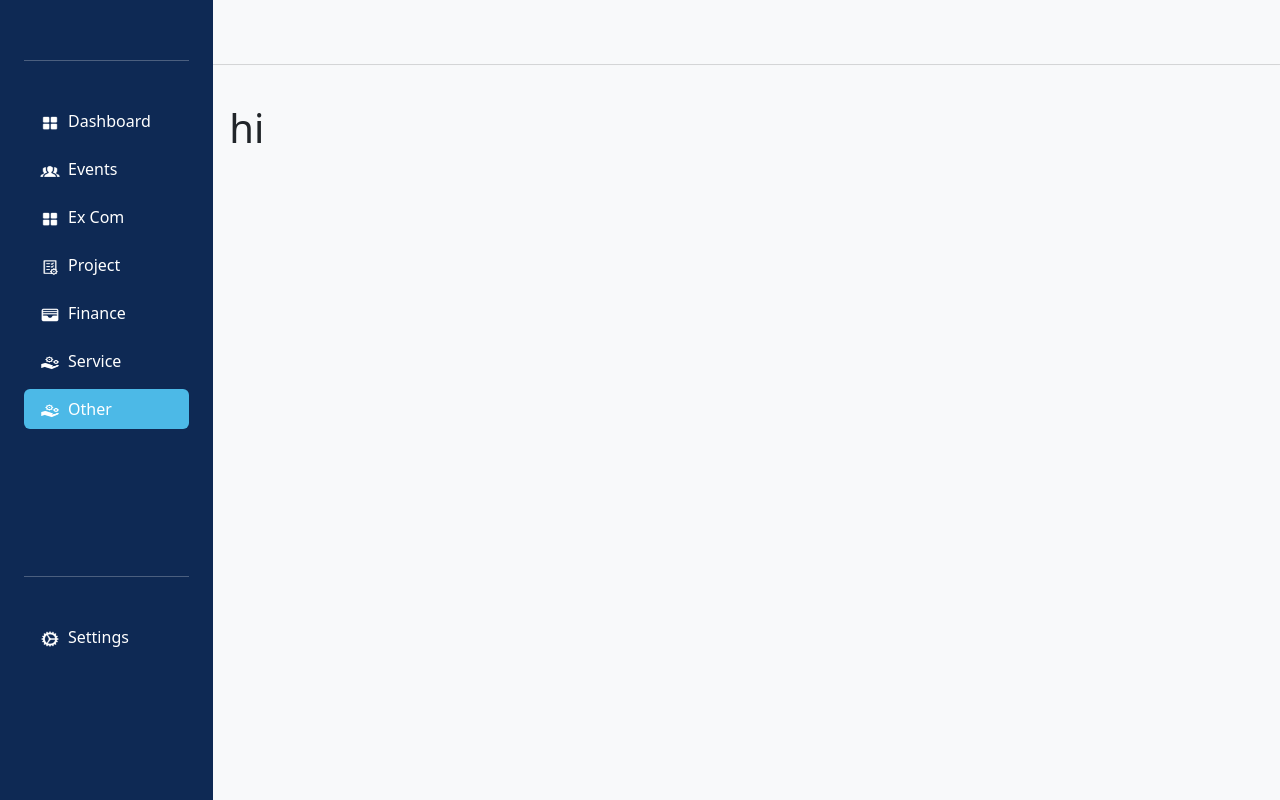
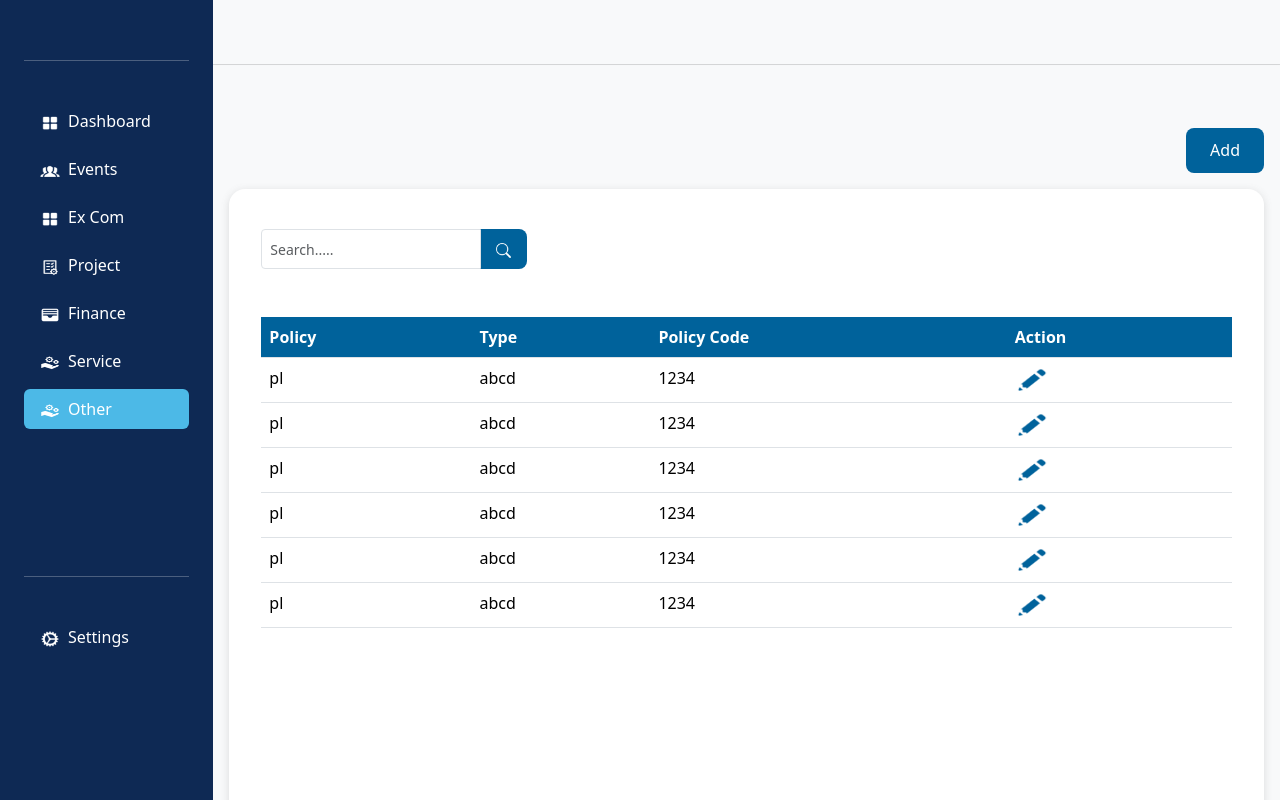
Before and after one commit to smaasath/IEEE-Student-branch-front-end, a React (Vite) app: page /dashboard/other/policy in a window 1280 px wide. Shown: the top 800 px of the page. Built offline with nearby package versions, Linux system fonts and the light colour scheme.

Commit message:
Term year page and Policy Page

```diff
--- a/src/pages/otherFlow/policyPage/policyPage.jsx
+++ b/src/pages/otherFlow/policyPage/policyPage.jsx
@@ -1,11 +1,85 @@
-import React from 'react'
+import React, { useState } from 'react';
+import CommonSearch from '../../../components/common/commonSearch/commonSearch';
+import CommonTable from '../../../components/common/commonTable/commonTable';
+import CommonPagination from '../../../components/common/commonPagination/commonPagination';
+import EditPrimary from '../../../assets/icons/editPrimary.png';
+import CommonButton from '../../../components/common/commonButton/commonButton';
 
-const policyPage = () => {
+const TermYearPage = () => {
+  const [currentPage, setCurrentPage] = useState(1);
+  const tableHeading = [
+    { label: "Policy", value: "policy" },
+    { label: "Type", value: "type" },
+    { label: "Policy Code", value: "policyCode" },
+    { label: "Action", value: "action" },
+  ];
+  const tableData = [
+    {
+      id: 1,
+      policy: "pl",
+      type: "abcd",
+      policyCode: 1234,
+      action: <img src={EditPrimary} alt="View" style={{ width: '34px', height: '28px' }} />,
+    },
+    {
+        id: 1,
+        policy: "pl",
+        type: "abcd",
+        policyCode: 1234,
+        action: <img src={EditPrimary} alt="View" style={{ width: '34px', height: '28px' }} />,
+    },
+    {
+        id: 1,
+        policy: "pl",
+        type: "abcd",
+        policyCode: 1234,
+        action: <img src={EditPrimary} alt="View" style={{ width: '34px', height: '28px' }} />,
+    },
+    {
+        id: 1,
+        policy: "pl",
+        type: "abcd",
+        policyCode: 1234,
+        action: <img src={EditPrimary} alt="View" style={{ width: '34px', height: '28px' }} />,
+    },
+    {
+        id: 1,
+        policy: "pl",
+        type: "abcd",
+        policyCode: 1234,
+        action: <img src={EditPrimary} alt="View" style={{ width: '34px', height: '28px' }} />,
+    },
+    {
+        id: 1,
+        policy: "pl",
+        type: "abcd",
+        policyCode: 1234,
+        action: <img src={EditPrimary} alt="View" style={{ width: '34px', height: '28px' }} />,
+    },
+  ];
+
   return (
-    <div>
-      <h1>hi</h1>
+    <>
+    <div className='mt-4 d-flex justify-content-end'><div><CommonButton text={"Add"} /></div></div>
+    <div className='mt-3 pt-4 p-3 rounded-4 bg-white common-shadow'>
+      <div className='d-flex justify-content-between flex-wrap align-items-center p-3'>
+          <CommonSearch primary={true} />
+      </div>
+
+      <div className='mt-3 p-3 rounded-4 bg-white d-flex flex-column justify-content-between table-container'>
+        <CommonTable
+          tableHeading={tableHeading}
+          tableData={tableData}
+          primary={true}
+          loading={false}
+        />
+        <div className='mt-4 d-flex justify-content-end'>
+          <CommonPagination pages={10} currentPage={currentPage} setCurrentPage={setCurrentPage} />
+        </div>
+      </div>
     </div>
-  )
-}
+    </>
+  );
+};
 
-export default policyPage
+export default TermYearPage;
--- a/src/pages/otherFlow/termYearPage/termYearPage.jsx
+++ b/src/pages/otherFlow/termYearPage/termYearPage.jsx
@@ -1,11 +1,84 @@
-import React from 'react'
+import React, { useState } from 'react';
+import CommonSearch from '../../../components/common/commonSearch/commonSearch';
+import CommonTable from '../../../components/common/commonTable/commonTable';
+import CommonPagination from '../../../components/common/commonPagination/commonPagination';
+import CommonButton from '../../../components/common/commonButton/commonButton'; // Assuming this is the correct import path for CommonButton
+import EditPrimary from '../../../assets/icons/editPrimary.png';
 
-const termYearPage = () => {
+const TermYearPage = () => {
+  const [currentPage, setCurrentPage] = useState(1);
+  const tableHeading = [
+    { label: "Enrolled Year", value: "enrolledYear" },
+    { label: "Academic Year", value: "academicYear" },
+    { label: "Status", value: "status" },
+    { label: "Action", value: "action" },
+  ];
+  const tableData = [
+    {
+      id: 1,
+      enrolledYear: 2014,
+      academicYear: "2021",
+      status: "ACTIVE",
+      action: <img src={EditPrimary} alt="View" style={{ width: '34px', height: '28px' }} />,
+    },
+    {
+      id: 2,
+      enrolledYear: 2014,
+      academicYear: "2021",
+      status: "ACTIVE",
+      action: <img src={EditPrimary} alt="View" style={{ width: '34px', height: '28px' }} />,
+    },
+    {
+      id: 3,
+      enrolledYear: 2014,
+      academicYear: "2021",
+      status: "ACTIVE",
+      action: <img src={EditPrimary} alt="View" style={{ width: '34px', height: '28px' }} />,
+    },
+    {
+      id: 4,
+      enrolledYear: 2014,
+      academicYear: "2021",
+      status: "ACTIVE",
+      action: <img src={EditPrimary} alt="View" style={{ width: '34px', height: '28px' }} />,
+    },
+    {
+      id: 5,
+      enrolledYear: 2014,
+      academicYear: "2021",
+      status: "ACTIVE",
+      action: <img src={EditPrimary} alt="View" style={{ width: '34px', height: '28px' }} />,
+    },
+    {
+      id: 6,
+      enrolledYear: 2014,
+      academicYear: "2021",
+      status: "ACTIVE",
+      action: <img src={EditPrimary} alt="View" style={{ width: '34px', height: '28px' }} />,
+    },
+  ];
+
   return (
-    <div>
-      hello
+    <>
+    <div className='mt-4 d-flex justify-content-end'><div><CommonButton text={"Add"} /></div></div>
+    <div className='mt-3 pt-4 p-3 rounded-4 bg-white common-shadow'>
+      <div className='d-flex justify-content-between flex-wrap align-items-center p-3'>
+        <CommonSearch primary={true} />
+      </div>
+      <div className='mt-3 p-3 rounded-4 bg-white d-flex flex-column justify-content-between table-container'>
+        <CommonTable
+          tableHeading={tableHeading}
+          tableData={tableData}
+          primary={true}
+          loading={false}
+        />
+        <div className='mt-4 d-flex justify-content-end'>
+          <CommonPagination pages={10} currentPage={currentPage} setCurrentPage={setCurrentPage} />
+        </div>
+      </div>
     </div>
-  )
-}
+    </>
+  );
+};
 
-export default termYearPage
+export default TermYearPage;
```
